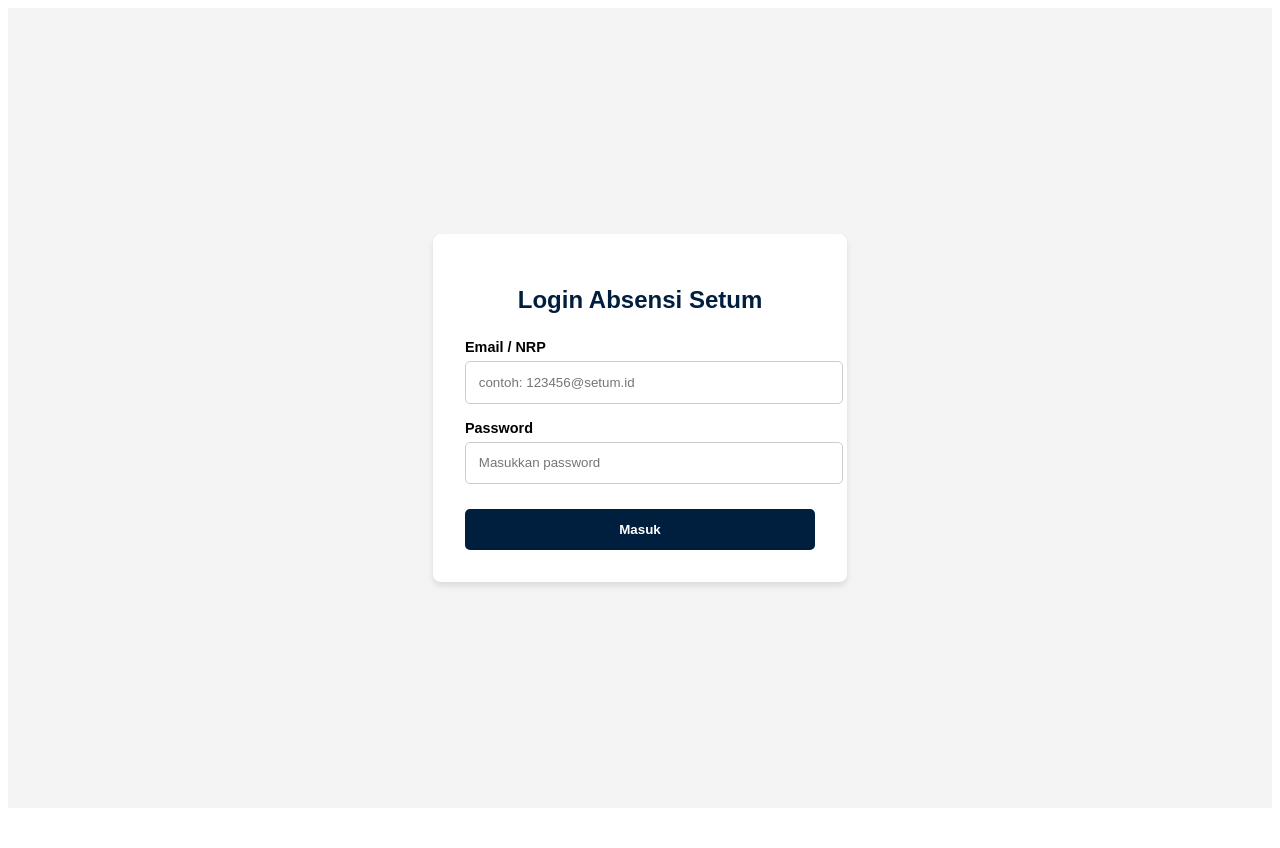
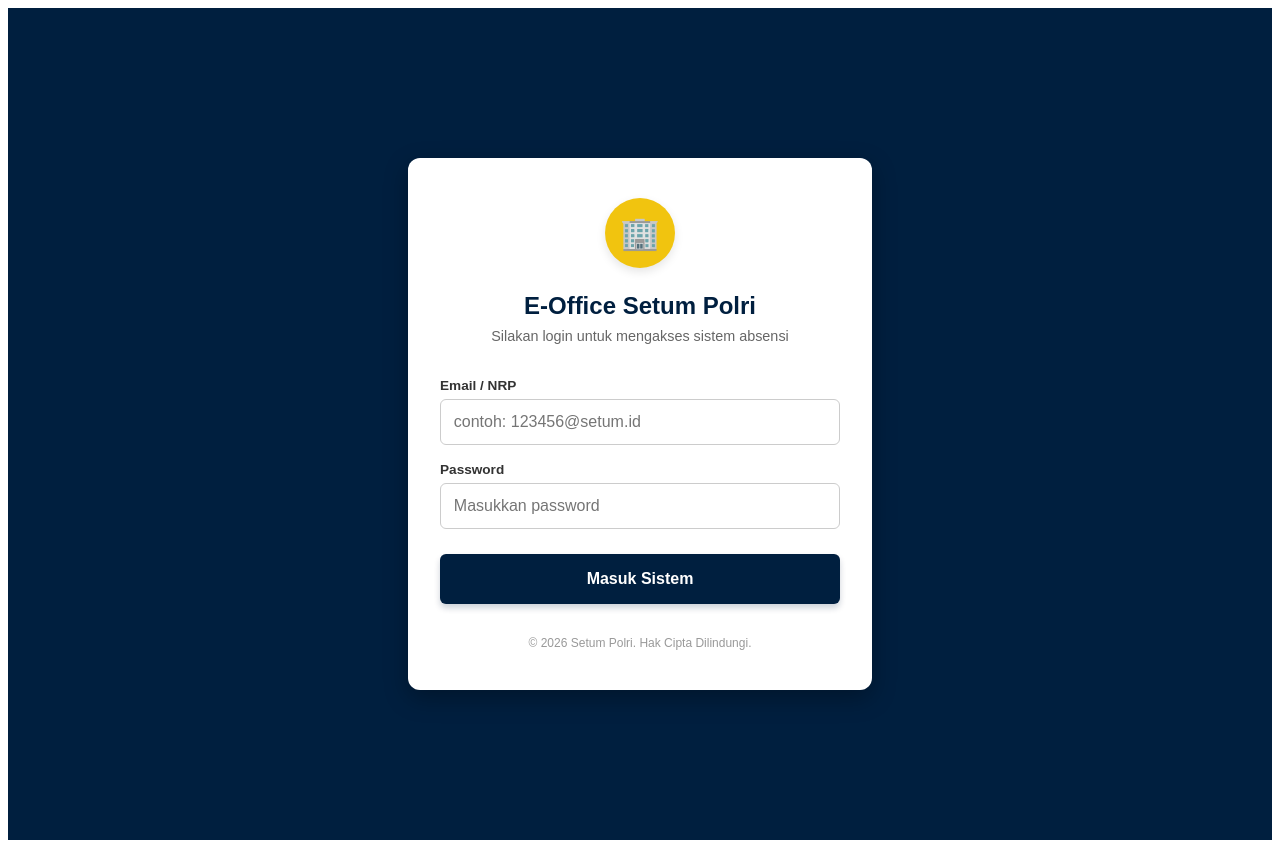
Before and after one commit to e-OfficePolri/absensi-setum, a Next.js app: page /login in a window 1280 px wide. Before the commit the page ends 816 px from the top, so only its background shows below. Built offline with nearby package versions, Linux system fonts and the light colour scheme.

Commit message:
Update page.tsx

```diff
--- a/app/login/page.tsx
+++ b/app/login/page.tsx
@@ -1,75 +1,147 @@
 'use client';
 
 import { useState } from 'react';
-import { auth } from '../firebase'; // Memanggil auth dari firebase.ts
+import { auth } from '../firebase';
 import { signInWithEmailAndPassword } from 'firebase/auth';
-import { useRouter } from 'next/navigation'; // Untuk memindahkan halaman
+import { useRouter } from 'next/navigation';
+// Menambahkan Toast untuk halaman login
+import toast, { Toaster } from 'react-hot-toast';
 
 export default function Login() {
   const [email, setEmail] = useState('');
   const [password, setPassword] = useState('');
-  const [errorMsg, setErrorMsg] = useState('');
   const [loading, setLoading] = useState(false);
 
-  const router = useRouter(); // Alat untuk pindah halaman
+  const router = useRouter();
 
   const handleLogin = async (e: React.FormEvent) => {
-    e.preventDefault(); // Mencegah halaman refresh saat tombol ditekan
+    e.preventDefault();
     setLoading(true);
-    setErrorMsg('');
+
+    // Memunculkan loading toast
+    const loadingToast = toast.loading('Memeriksa kredensial...');
 
     try {
-      // Perintah Firebase untuk mencocokkan email dan password
       await signInWithEmailAndPassword(auth, email, password);
-      // Jika sukses, lempar pengguna ke halaman utama absensi
+      // Jika berhasil, matikan loading dan masuk ke halaman utama
+      toast.dismiss(loadingToast);
+      toast.success('Login berhasil!');
       router.push('/');
     } catch (error) {
-      setErrorMsg('Email/NRP atau Password salah. Silakan coba lagi.');
+      // Jika gagal, matikan loading dan munculkan pesan error
+      toast.dismiss(loadingToast);
+      toast.error('Email/NRP atau Password salah.');
     } finally {
       setLoading(false);
     }
   };
 
   return (
-    <main style={{ display: 'flex', justifyContent: 'center', alignItems: 'center', height: '100vh', backgroundColor: '#f4f4f4', fontFamily: 'Arial' }}>
-      <div style={{ background: 'white', padding: '2rem', borderRadius: '8px', boxShadow: '0 4px 6px rgba(0,0,0,0.1)', width: '100%', maxWidth: '350px' }}>
-        <h2 style={{ textAlign: 'center', marginBottom: '1.5rem', color: '#001f3f' }}>Login Absensi Setum</h2>
+    <main style={{
+      display: 'flex',
+      justifyContent: 'center',
+      alignItems: 'center',
+      minHeight: '100vh',
+      backgroundColor: '#001f3f', // Background Biru Navy khas instansi
+      fontFamily: 'Arial, sans-serif',
+      padding: '1rem'
+    }}>
+      {/* Memasang Toaster di halaman login */}
+      <Toaster position="top-center" reverseOrder={false} />
 
-        <form onSubmit={handleLogin} style={{ display: 'flex', flexDirection: 'column', gap: '15px' }}>
+      <div style={{
+        background: 'white',
+        padding: '2.5rem 2rem',
+        borderRadius: '12px',
+        boxShadow: '0 8px 24px rgba(0,0,0,0.3)', // Bayangan lembut
+        width: '100%',
+        maxWidth: '400px',
+        textAlign: 'center'
+      }}>
+
+        {/* Tempat untuk Logo Instansi */}
+        <div style={{
+          width: '70px',
+          height: '70px',
+          backgroundColor: '#f1c40f', // Warna emas/kuning
+          borderRadius: '50%',
+          margin: '0 auto 1.5rem',
+          display: 'flex',
+          justifyContent: 'center',
+          alignItems: 'center',
+          boxShadow: '0 4px 10px rgba(0,0,0,0.1)'
+        }}>
+          <span style={{ fontSize: '2rem' }}>🏢</span>
+        </div>
+
+        <h2 style={{ margin: '0 0 0.5rem', color: '#001f3f', fontSize: '1.5rem' }}>E-Office Setum Polri</h2>
+        <p style={{ margin: '0 0 2rem', color: '#666', fontSize: '0.9rem' }}>Silakan login untuk mengakses sistem absensi</p>
+
+        <form onSubmit={handleLogin} style={{ display: 'flex', flexDirection: 'column', gap: '15px', textAlign: 'left' }}>
           <div>
-            <label style={{ fontSize: '0.9rem', fontWeight: 'bold' }}>Email / NRP</label>
+            <label style={{ fontSize: '0.85rem', fontWeight: 'bold', color: '#333' }}>Email / NRP</label>
             <input
               type="email"
               placeholder="contoh: 123456@setum.id"
               value={email}
               onChange={(e) => setEmail(e.target.value)}
               required
-              style={{ width: '100%', padding: '0.8rem', marginTop: '5px', borderRadius: '5px', border: '1px solid #ccc' }}
+              style={{
+                width: '100%',
+                padding: '0.8rem',
+                marginTop: '5px',
+                borderRadius: '6px',
+                border: '1px solid #ccc',
+                boxSizing: 'border-box', // Mencegah input melebar keluar kotak
+                fontSize: '1rem'
+              }}
             />
           </div>
 
           <div>
-            <label style={{ fontSize: '0.9rem', fontWeight: 'bold' }}>Password</label>
+            <label style={{ fontSize: '0.85rem', fontWeight: 'bold', color: '#333' }}>Password</label>
             <input
               type="password"
               placeholder="Masukkan password"
               value={password}
               onChange={(e) => setPassword(e.target.value)}
               required
-              style={{ width: '100%', padding: '0.8rem', marginTop: '5px', borderRadius: '5px', border: '1px solid #ccc' }}
+              style={{
+                width: '100%',
+                padding: '0.8rem',
+                marginTop: '5px',
+                borderRadius: '6px',
+                border: '1px solid #ccc',
+                boxSizing: 'border-box',
+                fontSize: '1rem'
+              }}
             />
           </div>
-
-          {errorMsg && <p style={{ color: 'red', fontSize: '0.8rem', margin: '0' }}>{errorMsg}</p>}
 
           <button
             type="submit"
             disabled={loading}
-            style={{ padding: '0.8rem', background: '#001f3f', color: 'white', border: 'none', borderRadius: '5px', fontWeight: 'bold', cursor: 'pointer', marginTop: '10px' }}
+            style={{
+              padding: '1rem',
+              background: '#001f3f',
+              color: 'white',
+              border: 'none',
+              borderRadius: '6px',
+              fontWeight: 'bold',
+              cursor: 'pointer',
+              marginTop: '10px',
+              fontSize: '1rem',
+              boxShadow: '0 4px 6px rgba(0, 31, 63, 0.2)'
+            }}
           >
-            {loading ? 'Memeriksa...' : 'Masuk'}
+            {loading ? 'Memeriksa...' : 'Masuk Sistem'}
           </button>
         </form>
+
+        {/* Footer Kecil di Bawah */}
+        <div style={{ marginTop: '2rem', fontSize: '0.75rem', color: '#999' }}>
+          &copy; 2026 Setum Polri. Hak Cipta Dilindungi.
+        </div>
       </div>
     </main>
   );
```
